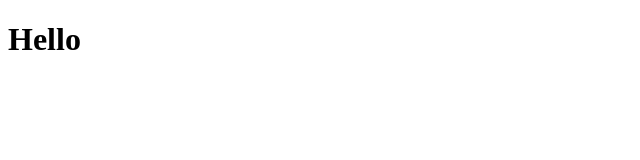
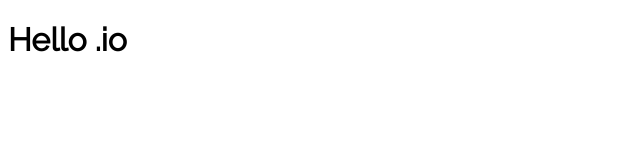
Before and after one commit to TwoTwentyFour/twotwentyfour.github.io, a plain HTML site: page index.html in a window 1280 px wide. Shown: the full height of the page, 0-640 px from the left. Drawn offline with Linux system fonts and the light colour scheme.

Commit message:
Update index.html

```diff
--- a/index.html
+++ b/index.html
@@ -1,8 +1,14 @@
 <!DOCTYPE html>
 <html>
 <head>
+  <link href="https://fonts.googleapis.com/css?family=Raleway" rel="stylesheet">
+  <style>
+    .title {
+      font-family: 'Raleway', sans-serif;
+    }
+  </style>
 </head>
 <body>
-  <h1>Hello</h1>
+  <h1 class="title">Hello .io</h1>
 </body>
 </html>
```
